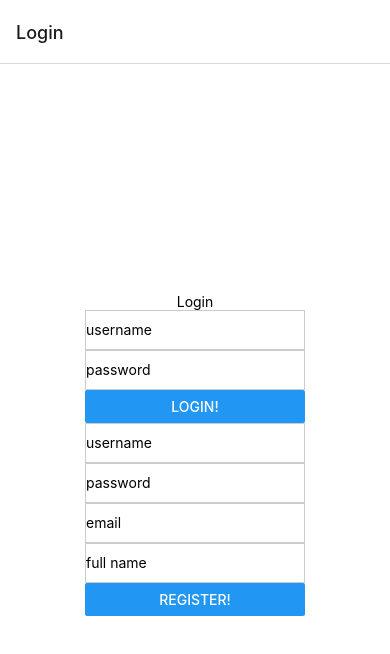
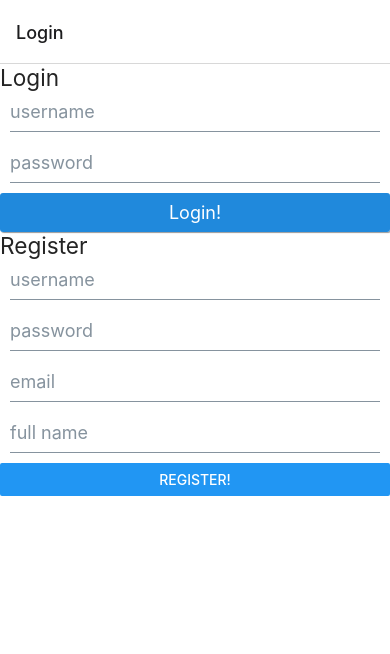
Before and after one commit to JHiltunen/TechSales, a React Native app: screen /Login in a window 390 px wide. Shown: the top 654 px of the page. Built offline with nearby package versions, Linux system fonts and the light colour scheme.

Commit message:
Changed forms to use react-native-lements

```diff
--- a/App.js
+++ b/App.js
@@ -1,12 +1,15 @@
 import React from 'react';
+import {SafeAreaProvider} from 'react-native-safe-area-context';
 import {MainProvider} from './contexts/MainContext';
 import Navigator from './navigators/Navigator';
 
 const App = () => {
   return (
-    <MainProvider>
-      <Navigator />
-    </MainProvider>
+    <SafeAreaProvider>
+      <MainProvider>
+        <Navigator />
+      </MainProvider>
+    </SafeAreaProvider>
   );
 };
 
--- a/components/FormTextInput.js
+++ b/components/FormTextInput.js
@@ -1,18 +1,10 @@
 import React from 'react';
 import PropTypes from 'prop-types';
-import {StyleSheet, TextInput} from 'react-native';
+import {Input} from 'react-native-elements';
 
 const FormTextInput = ({style, ...otherProps}) => {
-  return <TextInput style={[styles.textInput, style]} {...otherProps} />;
+  return <Input style={[style]} {...otherProps} />;
 };
-
-const styles = StyleSheet.create({
-  textInput: {
-    height: 40,
-    borderColor: '#ccc',
-    borderWidth: 1,
-  },
-});
 
 FormTextInput.propTypes = {
   style: PropTypes.object,
--- a/components/LoginForm.js
+++ b/components/LoginForm.js
@@ -2,7 +2,8 @@ import React, {useContext} from 'react';
 import PropTypes from 'prop-types';
 import {MainContext} from '../contexts/MainContext';
 import {useLogin} from '../hooks/ApiHooks';
-import {Button, View} from 'react-native';
+import {KeyboardAvoidingView} from 'react-native';
+import {Button} from 'react-native-elements';
 import FormTextInput from './FormTextInput';
 import AsyncStorage from '@react-native-async-storage/async-storage';
 import useLoginForm from '../hooks/LoginHooks';
@@ -28,7 +29,7 @@ const LoginForm = ({navigation}) => {
   const {inputs, handleInputChange} = useLoginForm();
 
   return (
-    <View>
+    <KeyboardAvoidingView>
       <FormTextInput
         autoCapitalize="none"
         placeholder="username"
@@ -41,8 +42,8 @@ const LoginForm = ({navigation}) => {
         secureTextEntry={true}
       />
 
-      <Button title="Login!" onPress={doLogin} />
-    </View>
+      <Button raised title="Login!" onPress={doLogin} />
+    </KeyboardAvoidingView>
   );
 };
 
--- a/components/RegisterForm.js
+++ b/components/RegisterForm.js
@@ -1,6 +1,6 @@
 import React from 'react';
 import PropTypes from 'prop-types';
-import {View, Button, Alert} from 'react-native';
+import {Button, Alert, KeyboardAvoidingView} from 'react-native';
 import FormTextInput from './FormTextInput';
 import useSignUpForm from '../hooks/RegisterHooks';
 import {useUser} from '../hooks/ApiHooks';
@@ -19,7 +19,7 @@ const RegisterForm = ({navigation}) => {
   };
 
   return (
-    <View>
+    <KeyboardAvoidingView>
       <FormTextInput
         autoCapitalize="none"
         placeholder="username"
@@ -41,8 +41,8 @@ const RegisterForm = ({navigation}) => {
         placeholder="full name"
         onChangeText={(txt) => handleInputChange('full_name', txt)}
       />
-      <Button title="Register!" onPress={doRegister} />
-    </View>
+      <Button raised title="Register!" onPress={doRegister} />
+    </KeyboardAvoidingView>
   );
 };
 
--- a/package.json
+++ b/package.json
@@ -20,6 +20,7 @@
     "react": "16.13.1",
     "react-dom": "16.13.1",
     "react-native": "https://github.com/expo/react-native/archive/sdk-42.0.0.tar.gz",
+    "react-native-elements": "^3.4.2",
     "react-native-gesture-handler": "~1.10.2",
     "react-native-reanimated": "~2.2.0",
     "react-native-safe-area-context": "3.2.0",
--- a/views/Login.js
+++ b/views/Login.js
@@ -1,11 +1,12 @@
 import React, {useContext, useEffect} from 'react';
-import {StyleSheet, Text, KeyboardAvoidingView} from 'react-native';
+import {StyleSheet, KeyboardAvoidingView} from 'react-native';
 import PropTypes from 'prop-types';
 import {MainContext} from '../contexts/MainContext';
 import AsyncStorage from '@react-native-async-storage/async-storage';
 import {useUser} from '../hooks/ApiHooks';
 import LoginForm from '../components/LoginForm';
 import RegisterForm from '../components/RegisterForm';
+import {Text} from 'react-native-elements';
 
 const Login = ({navigation}) => {
   const {setIsLoggedIn, setUser} = useContext(MainContext);
@@ -29,8 +30,9 @@ const Login = ({navigation}) => {
 
   return (
     <KeyboardAvoidingView style={styles.container}>
-      <Text>Login</Text>
+      <Text h4>Login</Text>
       <LoginForm navigation={navigation} />
+      <Text h4>Register</Text>
       <RegisterForm navigation={navigation} />
     </KeyboardAvoidingView>
   );
@@ -40,8 +42,6 @@ const styles = StyleSheet.create({
   container: {
     flex: 1,
     backgroundColor: '#fff',
-    alignItems: 'center',
-    justifyContent: 'center',
   },
 });
 
```
Also changed, not shown: 1 other file (tests, documents, lock files or other folders).
